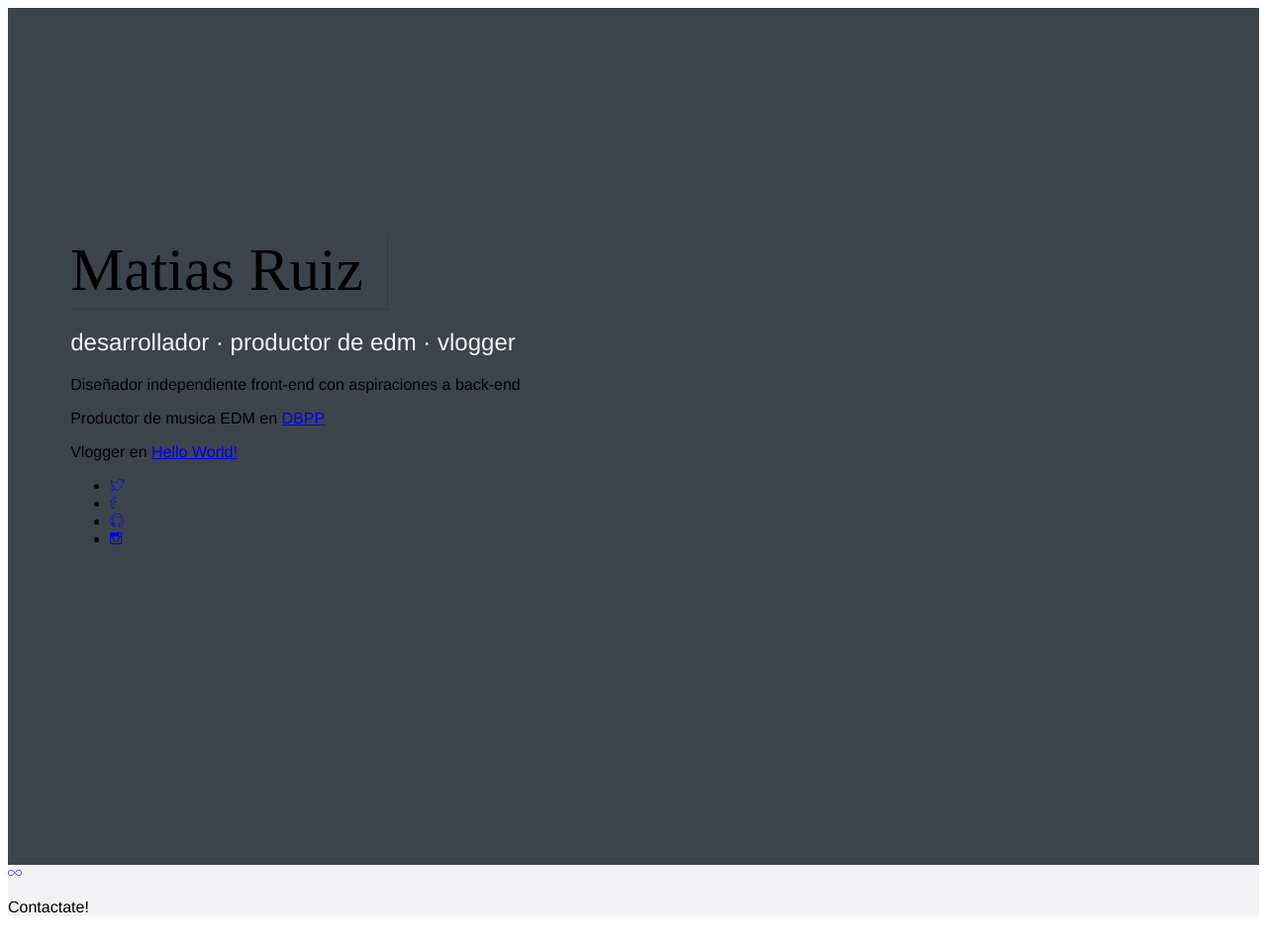
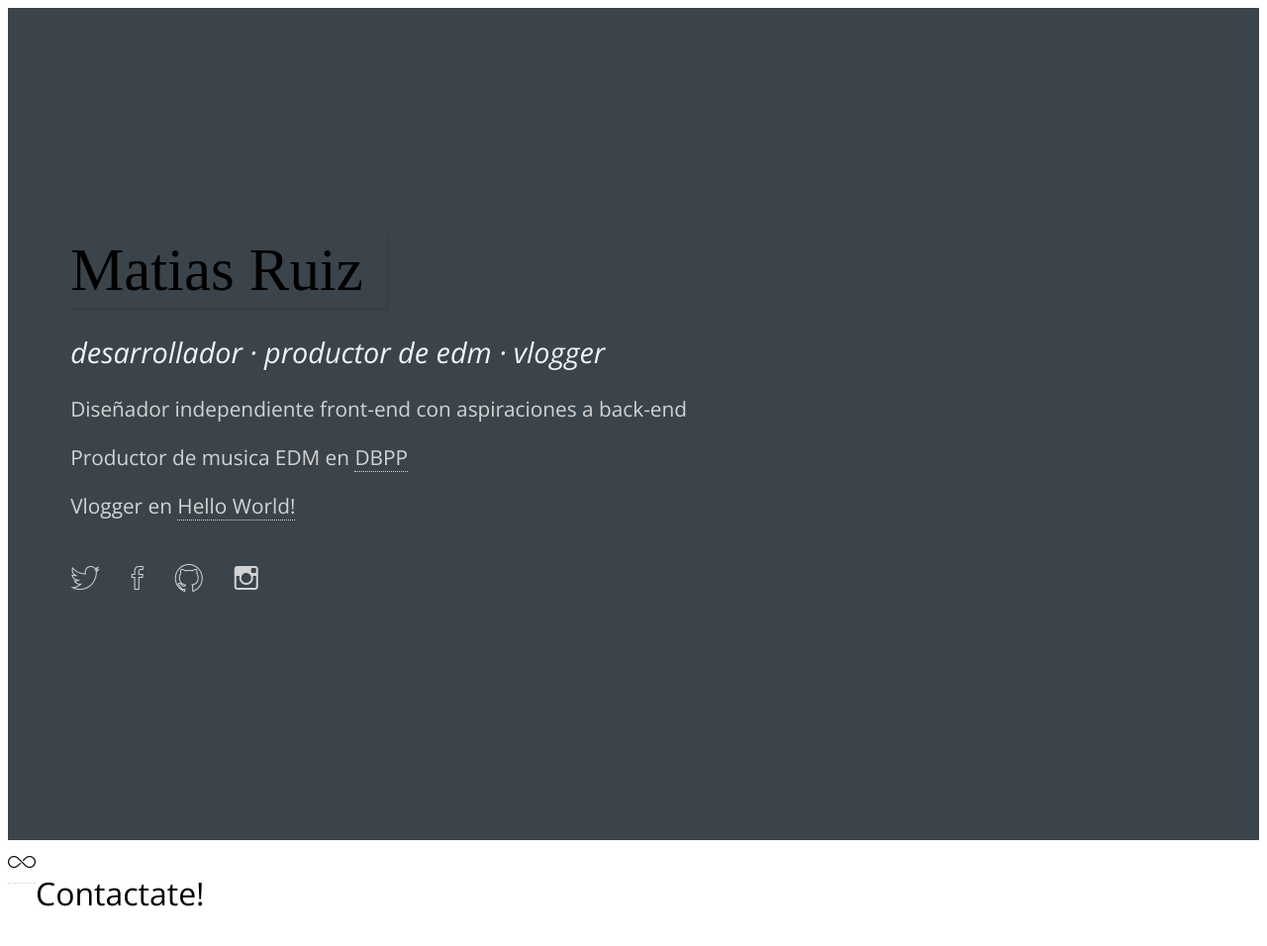
Before and after one commit to 98ruizmatias/Matias, a plain HTML site: page index.html in a window 1280 px wide. Shown: the whole page at 99% size. Drawn offline with nearby package versions, Linux system fonts and the light colour scheme.

Commit message:
olvideishon pero

```diff
--- a/index.html
+++ b/index.html
@@ -3,7 +3,9 @@
 <head>
 	<title>Matias Ruiz</title>
 	<link rel="stylesheet" type="text/css" href="https://code.ionicframework.com/ionicons/2.0.1/css/ionicons.min.css">
+	<link href="http://fonts.googleapis.com/css?family=Open+Sans:300italic,400italic,700italic,300,400,700" rel="stylesheet" type="text/css">
 	<link rel="stylesheet" type="text/css" href="styles/styles.css">
+
 </head>
 <body>
 
@@ -11,45 +13,46 @@
 
 		<h1 id="nombre">Matias Ruiz</h1>
 		<h2 id="me">desarrollador · productor de edm · vlogger</h2>
-		<p>Diseñador independiente front-end con aspiraciones a back-end</p>
-		<p>Productor de musica EDM en <a href="https://soundcloud.com/dbp-project">DBPP</a> </p>
-		<p>Vlogger en <a href="https://www.youtube.com/channel/UC9fD3n5Ng73lqYPjXme5lYQ">Hello World!</a></p>
+		<div class="more">
+			<p>Diseñador independiente front-end con aspiraciones a back-end</p>
+			<p>Productor de musica EDM en <a href="https://soundcloud.com/dbp-project" target="blank">DBPP</a> </p>
+			<p>Vlogger en <a href="https://www.youtube.com/channel/UC9fD3n5Ng73lqYPjXme5lYQ" target="blank">Hello World!</a></p>
+		</div>
 
-	 	<ul>
-	 	 	<li>
-	 	 		<a href="https://twitter.com/MatiasRu1z">
+	 	 	<div class="sone">
+	 	 		<a href="https://twitter.com/MatiasRu1z" target="blank" class="nt">
 	 	 			<span class="ion-social-twitter-outline"></span>
 	 	 		</a>
 
-	 		</li>
+	 		</div>
 	<!---->
-	 		<li>
-	 			<a href="https://www.facebook.com/profile.php?id=100000139009450&fref=ts">
+	 		<div class="sone">
+	 			<a href="https://www.facebook.com/profile.php?id=100000139009450&fref=ts" target="blank" class="nt">
 	 				<span class="ion-social-facebook-outline"></span>
 	 			</a>
 
-	 		</li>
+	 		</div>
 	<!---->
-	 		<li>
-	 			<a href="https://github.com/98ruizmatias">
+	 		<div class="sone">
+	 			<a href="https://github.com/98ruizmatias" target="blank" class="nt">
 	 				<span class="ion-social-github-outline"></span>
 	 			</a>
-	 		</li>
+	 		</div>
 	<!---->
-	 		<li>
-	 			<a href="https://www.instagram.com/matias.ruiz52/">
+	 		<div class="sone">
+	 			<a href="https://www.instagram.com/matias.ruiz52/" target="blank" class="nt">
 	 				<span class="ion-social-instagram-outline"></span>
 	 			</a>
-	 		</li>
+	 		</div>
 	<!---->
-	 	</ul>
 
 	</header>
+
 	<footer>
-		<a href="mailto:alejandroruiz659@gmail.com">
+		<a href="mailto:alejandroruiz659@gmail.com" class="contacto">
 			<span class="ion-ios-infinite-outline"></span>
 		</a>
-		<p>Contactate!</p>
+		<p class="contacto">Contactate!</p>
 	</footer>
 
 </body>
--- a/styles/styles.css
+++ b/styles/styles.css
@@ -1,6 +1,7 @@
 body
 {
-	font-family: Helvetica;
+	font-family: 'Open Sans', sans-serif;
+	background-color: white;
 }
 
 header
@@ -14,7 +15,7 @@ header
 
 footer
 {
-	background-color: #F2F3F4;
+	background-color: white;
 }
 
 #nombre
@@ -33,11 +34,76 @@ footer
 
 #me
 {
-	font-family: "Roboto-Regular", Helvetica;
-	color: #F2F3F4;
-	src: url("font/Roboto-Regular.ttf") format("truetype");
+	font-family: 'Open Sans', sans-serif;
+    color: #F2F3F4;
+    font-weight: lighter;
+    font-style: italic;
+    width: 50%;
+    height: 78%;
+    font-size: 1.80rem;
+}
+
+
+.more
+{
+	color: #D3D3D3;
 	font-weight: lighter;
-	/*margin-left: 5%;
-	margin-top: 2px;*/
-	width: 47%;
+	font-size: 1.30rem;
 }
+
+
+a
+{
+	color: #D3D3D3;
+	text-decoration: none;
+	border-bottom: 1px dotted #D3D3D3
+}
+
+a:visited
+{
+	color: #D3D3D3;
+}
+
+li{list-style-type: none;}
+
+.sone
+{
+	font-size: 2rem;
+	list-style-type: none;
+	float: left;
+	padding-right: 2rem;
+	padding-top: 1rem;
+	border-bottom: none;
+}
+
+div a:hover
+{
+	color: #0F0F0F;
+}
+
+#twt
+{
+	padding-right: 0px;
+}
+
+.contacto
+{
+	font-weight: lighter;
+	color: black;
+	float: left;
+	font-size: 2rem;
+}
+
+p .contacto
+{
+	padding-left: -2rem;
+	border-bottom: none;
+	list-style-type: none;
+}
+
+
+
+.nt
+{
+	border: none;
+}
```
